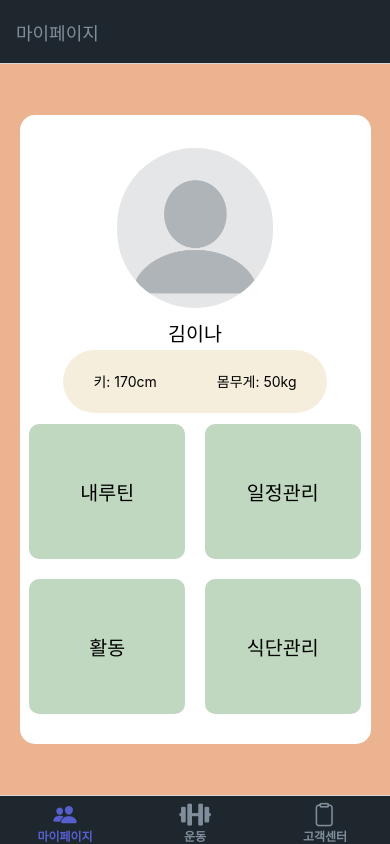
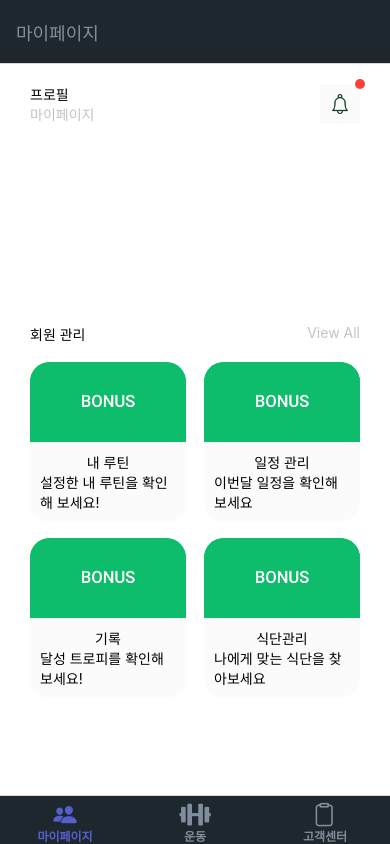
Before and after one commit to Todays-Hardcoding/SiBan, a React Native app in the folder front/: screen /Mypage in a window 390 px wide. Built offline with nearby package versions, Linux system fonts and the light colour scheme.

Commit message:
마이페이지 다시 매핑

```diff
--- a/front/components/LoginButton.js
+++ b/front/components/LoginButton.js
@@ -3,7 +3,7 @@ import { TouchableOpacity, Text } from "react-native";
 
 import { sendData2 } from "../screens/Home";
 
-const urlString = "http://192.168.45.96:8282";
+const urlString = "http://192.168.35.107:8282";
 
 const LoginButton = () => {
   const postTest = () => {
--- a/front/navigation/MyPageNav.js
+++ b/front/navigation/MyPageNav.js
@@ -20,13 +20,12 @@ const Tab = createMaterialTopTabNavigator();
 const windowWidth = Dimensions.get("window").width;
 const Stack = createStackNavigator();
 
-const BtnPage = () => {
+const OthersNav = () => {
   return (
-    <Stack.Navigator>
-      <Stack.Screen name="CHANGEPHOTO" component={ChangePhoto} />
-      <Stack.Screen name="RECORD" component={Record} />
-      <Stack.Screen name="MYPROFILE" component={MyProfile} />
-      <Stack.Screen name="MYPROFILEMODIFY" component={MyProfileModify} />
+    <Stack.Navigator initialRouteName="Record">
+      <Stack.Screen name="ChangePhoto" component={ChangePhoto} options={{ headerShown: false }} />
+      <Stack.Screen name="Record" component={Record} options={{ headerShown: false }} />
+      <Stack.Screen name="MyProfileModify" component={MyProfileModify} options={{ headerShown: false }} />
     </Stack.Navigator>
   );
 };
@@ -44,7 +43,7 @@ const ActivityNav = () => {
       <Tab.Screen
         name="ROUTINERECORD"
         component={RoutineRecord}
-        options={{ tabBarLabel: "기록" }}
+        options={{ tabBarLabel: "기록", swipeEnabled: "true" }}
       />
       <Tab.Screen
         name="ACCOMPLISHED"
@@ -61,8 +60,8 @@ const MealPlanNav = () => {
       initialRouteName="MealPlanHome"
       screenOptions={{ presentation: "modal" }}
     >
-      <Stack.Screen name="MealPlanHome" component={MealPlanHome} />
-      <Stack.Screen name="MealPlanWrite" component={MealPlanWrite} />
+      <Stack.Screen name="MealPlanHome" component={MealPlanHome} options={{ headerShown: false }} />
+      <Stack.Screen name="MealPlanWrite" component={MealPlanWrite} options={{ headerShown: false }} />
     </Stack.Navigator>
   );
 };
@@ -72,7 +71,7 @@ const MyPageNav = () => {
     <Stack.Navigator initialRouteName="MYPAGE">
       <Stack.Screen
         name="MYPAGE"
-        component={MyPageMain}
+        component={MyProfile}
         options={{ headerShown: false }}
       />
       <Stack.Screen
@@ -86,8 +85,8 @@ const MyPageNav = () => {
         options={{ headerShown: false }}
       />
       <Stack.Screen
-        name="BtnPage"
-        component={BtnPage}
+        name="OthersNav"
+        component={OthersNav}
         options={{ headerShown: false }}
       />
     </Stack.Navigator>
--- a/front/package.json
+++ b/front/package.json
@@ -25,6 +25,7 @@
     "@types/styled-components": "^5.1.25",
     "@types/styled-components-react-native": "^5.1.3",
     "accordion-collapse-react-native": "^1.1.0",
+    "deprecated-react-native-prop-types": "^2.3.0",
     "expo": "~45.0.0",
     "expo-app-loading": "~2.0.0",
     "expo-asset": "~8.5.0",
@@ -36,6 +37,7 @@
     "react": "17.0.2",
     "react-addons-shallow-compare": "^15.6.3",
     "react-dom": "17.0.2",
+    "react-is": "^18.1.0",
     "react-native": "0.68.2",
     "react-native-animated-header": "^1.0.7",
     "react-native-calendar-range-picker": "^1.5.3",
--- a/front/screens/LoginPage/LoginHome.js
+++ b/front/screens/LoginPage/LoginHome.js
@@ -11,7 +11,7 @@ import {
 import NaverButton from "../../components/NaverButton";
 import LoginButton from "../../components/LoginButton";
 import { NavigationContainer } from "@react-navigation/native";
-import { conv2dDerFilter } from "@tensorflow/tfjs/node_modules/@tensorflow/tfjs-core/dist/ops/conv";
+
 
 const LoginHome = ({ navigation }) => {
   //const onChangeId = (e) => { console.log(e.target.value); }
--- a/front/screens/MyPage/ChangePhoto.js
+++ b/front/screens/MyPage/ChangePhoto.js
@@ -71,8 +71,8 @@ const styles = StyleSheet.create({
     alignItems: "center",
     justifyContent: "center",
     backgroundColor: "#C0D8C0",
-    width: windowWidth * 0.3,
-    height: windowHeight * 0.03,
+    width: windowWidth * 0.5,
+    height: windowHeight * 0.04,
     marginBottom: 20,
     borderRadius: 10,
   },
@@ -95,9 +95,10 @@ const styles = StyleSheet.create({
     justifyContent: "center",
     borderRadius: windowWidth * 0.04,
     marginHorizontal: 5,
+    width: windowWidth * 0.35
   },
 
   userProfileText: {
-    marginHorizontal: 60,
+
   },
 });
--- a/front/screens/MyPage/MyProfile.js
+++ b/front/screens/MyPage/MyProfile.js
@@ -9,31 +9,35 @@ import {
 } from "react-native";
 import { COLORS, SIZES, icons, images } from "../../constants";
 
-const MyProfile = () => {
+const MyProfile = ({ navigation }) => {
   const specialPromoData = [
     {
       id: 1,
       img: images.promoBanner,
       title: "내 루틴",
       description: "설정한 내 루틴을 확인해 보세요!",
+      code: "Routine",
     },
     {
       id: 2,
       img: images.promoBanner,
       title: "일정 관리",
       description: "이번달 일정을 확인해 보세요",
+      code: "ActivityNav",
     },
     {
       id: 3,
       img: images.promoBanner,
       title: "기록",
       description: "달성 트로피를 확인해 보세요!",
+      code: "OthersNav",
     },
     {
       id: 4,
       img: images.promoBanner,
       title: "식단관리",
       description: "나에게 맞는 식단을 찾아보세요",
+      code: "MealPlanNav",
     },
   ];
 
@@ -91,6 +95,10 @@ const MyProfile = () => {
           borderRadius: 20,
         }}
       >
+        <TouchableOpacity
+          onPress={() => {
+            navigation.navigate("OthersNav", { screen: "MYPROFILE" });
+          }}>
           <Image
             source={images.banner}
             resizeMode="cover"
@@ -100,6 +108,7 @@ const MyProfile = () => {
               borderRadius: 20,
             }}
           />
+        </TouchableOpacity>
       </View>
     );
   }
@@ -135,7 +144,9 @@ const MyProfile = () => {
           marginVertical: SIZES.base,
           width: SIZES.width / 2.5,
         }}
-        onPress={() => console.log(item.title)}
+        onPress={() => {
+          navigation.navigate(item.code);
+        }}
       >
         <View
           style={{
```
Also changed, not shown: 1 other file (tests, documents, lock files or other folders). Lines whose indentation alone changed are shown as unchanged.
